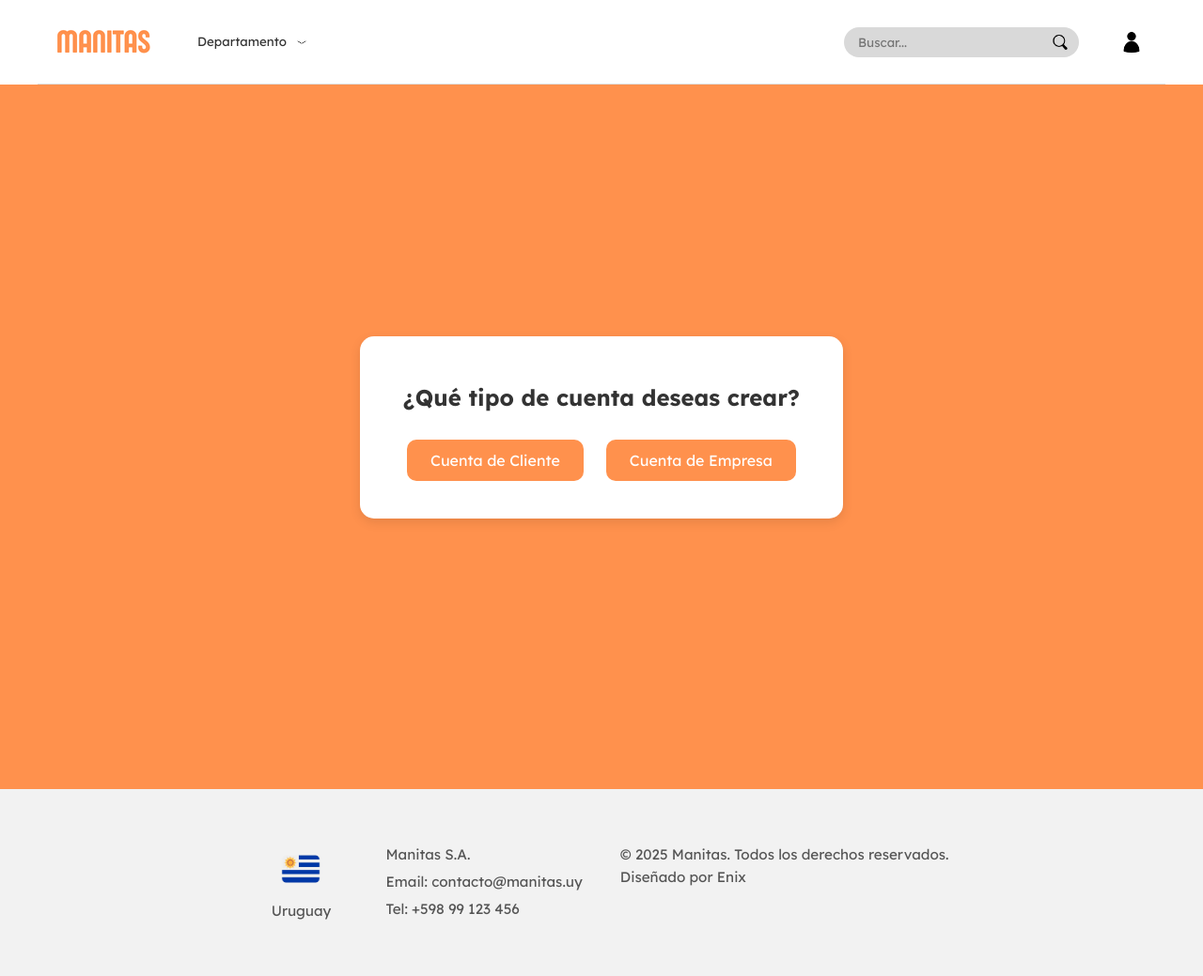
After one commit to martu12345/Proyecto, a PHP site: page /apps/VIstas/autenticacion/registro.php in a window 1280 px wide. The commit adds this page. Shown: the whole page at 94% size. Run offline with PHP 8.4, Linux system fonts and the light colour scheme.

Commit message:
Creacion de incio de sesion y registro

```diff
--- a/apps/Controlador/controlador.txt
+++ /dev/null
@@ -1 +0,0 @@
-Hola
--- /dev/null
+++ b/apps/VIstas/autenticacion/registro.php
@@ -0,0 +1,94 @@
+<!DOCTYPE html>
+<html lang="es">
+<head>
+    <meta charset="UTF-8">
+    <meta name="viewport" content="width=device-width, initial-scale=1.0">
+    <title>Manitas - Registro</title>
+    <link rel="stylesheet" href="/Proyecto/public/css/fonts.css">
+    <link rel="stylesheet" href="/Proyecto/public/css/layout/navbar.css">
+    <link rel="stylesheet" href="/Proyecto/public/css/layout/footer.css">
+    <link rel="stylesheet" href="/Proyecto/public/css/paginas/registro.css">
+</head>
+<body>
+    <?php include '../layout/navbar.php'; ?>
+
+    <div class="login-background">
+
+        <div class="tipo-cuenta-box">
+            <h2>¿Qué tipo de cuenta deseas crear?</h2>
+            <div class="tipo-cuenta-buttons">
+                <button type="button" onclick="mostrarFormulario('cliente')">Cuenta de Cliente</button>
+                <button type="button" onclick="mostrarFormulario('empresa')">Cuenta de Empresa</button>
+            </div>
+        </div>
+
+
+        <div class="login-box" id="formulario-registro" style="display:none;">
+            <h2>Registro</h2>
+            <form action="procesar_registro.php" method="POST">
+
+                <!-- Campos para cliente -->
+                <div id="campos-cliente" style="display:none;">
+                    <label for="nombre">Nombre</label>
+                    <input type="text" id="nombre" name="nombre" placeholder="Lucas" required>
+
+                    <label for="apellido">Apellido</label>
+                    <input type="text" id="apellido" name="apellido" placeholder="Perez" required>
+
+                    <label for="email-cliente">Email</label>
+                    <input type="email" id="email-cliente" name="email" placeholder="yolucas@gmail.com" required>
+
+                    <label for="password-cliente">Contraseña</label>
+                    <input type="password" id="password-cliente" name="password" placeholder="lucas123" required>
+                </div>
+
+
+                <div id="campos-empresa" style="display:none;">
+                    <label for="nombre_empresa">Nombre</label>
+                    <input type="text" id="nombre_empresa" name="nombre_empresa" placeholder="Empresa S.A." required>
+
+                    <label for="email-empresa">Email</label>
+                    <input type="email" id="email-empresa" name="email" placeholder="contacto@empresaejemplo.com" required>
+
+                    <label for="password-empresa">Contraseña</label>
+                    <input type="password" id="password-empresa" name="password" placeholder="empresa123" required>
+
+                    <label for="telefono">Teléfono</label>
+                    <input type="text" id="telefono" name="telefono" placeholder="+598 91234567" required>
+
+
+                    <label for="calle">Calle</label>
+                    <input type="text" id="calle" name="calle" placeholder="Boulevar" required>
+
+                    <label for="numero">Número de calle</label>
+                    <input type="text" id="numero" name="numero" placeholder="1103" required>
+                </div>
+
+                <div class="login-buttons">
+                    <button type="submit">Registrarse</button>
+                    <button type="button" onclick="window.location.href='login.php'">Iniciar sesión</button>
+                    <button type="button" onclick="window.location.href='/Proyecto/public/index.php'">Cancelar</button>
+                </div>
+            </form>
+        </div>
+
+    </div>
+
+    <?php include '../layout/footer.php'; ?>
+
+    <script>
+        function mostrarFormulario(tipo) {
+            document.querySelector('.tipo-cuenta-box').style.display = 'none';
+            document.getElementById('formulario-registro').style.display = 'block';
+
+            if(tipo === 'cliente') {
+                document.getElementById('campos-cliente').style.display = 'block';
+                document.getElementById('campos-empresa').style.display = 'none';
+            } else if(tipo === 'empresa') {
+                document.getElementById('campos-empresa').style.display = 'block';
+                document.getElementById('campos-cliente').style.display = 'none';
+            }
+        }
+    </script>
+</body>
+</html>
--- a/apps/VIstas/layout/navbar.php
+++ b/apps/VIstas/layout/navbar.php
@@ -1,13 +1,12 @@
+<?php session_start(); ?>
 <nav class="navbar">
 
     <div class="navbar-left">
-
         <div class="logo">
-            <a href="index.php">
+            <a href="/Proyecto/public/index.php">
                 <img src="/Proyecto/public/imagen/logo/logo_manitas.png" alt="Logo">
             </a>
         </div>
-
 
         <div class="departamentos">
             <form action="departamento.php" method="POST">
@@ -25,11 +24,9 @@
         </div>
     </div>
 
-
     <div class="navbar-right">
-
         <div class="busqueda">
-            <form action="buscar.php" method="POST">
+            <form action="/Proyecto/apps/controlador/buscar.php"  method="POST">
                 <input type="text" name="q" placeholder="Buscar...">
                 <button type="submit">
                     <img src="/Proyecto/public/imagen/icono/icono_busqueda.png" alt="Buscar">
@@ -38,12 +35,17 @@
         </div>
 
 
+
+
         <div class="perfil">
-            <form action="perfil.php" method="POST">
-                <button type="submit">
-                    <img src="/Proyecto/public/imagen/icono/icono_avatar.png" alt="Mi perfil">
-                </button>
-            </form>
+            <div class="perfil-btn">
+                <img src="/Proyecto/public/imagen/icono/icono_avatar.png" alt="Mi perfil">
+            </div>
+            <div class="perfil-menu">
+                <a href=" /Proyecto/apps/Controlador/buscar.php">Iniciar sesión</a>
+                <a href="/Proyecto/apps/vistas/autenticacion/registro.php">Registrarse</a>
+            </div>
         </div>
+
     </div>
 </nav>
--- a/public/css/layout/navbar.css
+++ b/public/css/layout/navbar.css
@@ -93,19 +93,60 @@ body {
     height: 20px;
 }
 
-.perfil button {
-    border: none;
-    background: none;
-    cursor: pointer;
-    font-family: 'Lexend', sans-serif;
+/* Perfil - Dropdown con hover y delay */
+.perfil {
+    position: relative;
 }
 
-.perfil img {
+.perfil-btn {
+    cursor: pointer;
+    display: flex;
+    align-items: center;
+}
+
+.perfil-btn img {
     width: 32px;
     height: 32px;
     border-radius: 50%;
 }
 
+/* Menú oculto por defecto */
+.perfil-menu {
+    opacity: 0;
+    visibility: hidden;
+    transition: opacity 0.3s ease, visibility 0.3s ease; /* duración del efecto */
+    position: absolute;
+    top: 40px;
+    right: 0;
+    background-color: #ffffff;
+    border: 1px solid #ddd;
+    border-radius: 8px;
+    box-shadow: 0 2px 8px rgba(0,0,0,0.15);
+    flex-direction: column;
+    min-width: 150px;
+    z-index: 100;
+}
+
+.perfil-menu a {
+    padding: 10px 15px;
+    text-decoration: none;
+    color: #333;
+    display: block;
+    font-family: 'Lexend', sans-serif;
+}
+
+.perfil-menu a:hover {
+    background-color: #ff914d;
+    color: #fff;
+}
+
+/* Mostrar menú al pasar el mouse con transición */
+.perfil:hover .perfil-menu {
+    opacity: 1;
+    visibility: visible;
+}
+
+/* Responsive */
 @media (max-width: 768px) {
     .navbar {
         flex-direction: column;
--- a/public/css/layout/secciones.css
+++ b/public/css/layout/secciones.css
@@ -27,13 +27,13 @@
     align-items: center;
     justify-content: space-between;
     padding: 20px 25px;
-    border: 1px solid #ddd;
+    border: 1px solid #000000;
     border-radius: 10px;
     text-decoration: none;
     color: #333;
     width: 220px;
     height: 100px;
-    background-color: #f9f9f9;
+    background-color: #f9f9f97a;
     transition: transform 0.2s, box-shadow 0.2s, background-color 0.2s;
     cursor: pointer;
 }
--- /dev/null
+++ b/public/css/paginas/registro.css
@@ -0,0 +1,136 @@
+
+.login-background {
+    background-color: #ff914d;
+    min-height: calc(100vh - 90px);
+    display: flex;
+    justify-content: center;
+    align-items: center;
+    padding: 20px;
+}
+
+.tipo-cuenta-box {
+    background-color: #ffffff;
+    padding: 30px 40px;
+    border-radius: 15px;
+    box-shadow: 0px 4px 12px rgba(0,0,0,0.1);
+    text-align: center;
+    margin-bottom: 20px;
+}
+
+.tipo-cuenta-box h2 {
+    margin-bottom: 20px;
+    font-family: 'Lexend', sans-serif;
+    color: #333;
+}
+
+.tipo-cuenta-buttons button {
+    background-color: #ff914d;
+    color: #fff;
+    border: none;
+    padding: 12px 25px;
+    margin: 10px;
+    border-radius: 10px;
+    cursor: pointer;
+    font-family: 'Lexend', sans-serif;
+    font-size: 16px;
+    transition: transform 0.2s, box-shadow 0.2s;
+}
+
+.tipo-cuenta-buttons button:hover {
+    transform: translateY(-2px);
+    box-shadow: 0px 4px 10px rgba(0,0,0,0.2);
+}
+
+
+.login-box {
+    background-color: #ffffff;
+    padding: 30px 40px;
+    border-radius: 15px;
+    box-shadow: 0px 4px 12px rgba(0,0,0,0.1);
+    width: 400px;
+    max-width: 100%;
+    font-family: 'Lexend', sans-serif;
+}
+
+
+.login-box h2 {
+    margin-bottom: 25px;
+    color: #333;
+    text-align: center;
+}
+
+.login-box label {
+    display: block;
+    margin-bottom: 5px;
+    font-weight: 500;
+    color: #333;
+}
+
+.login-box input {
+    width: 100%;
+    padding: 10px 15px;
+    margin-bottom: 15px;
+    border: 1px solid #ddd;
+    border-radius: 10px;
+    font-family: 'Lexend', sans-serif;
+    font-size: 14px;
+    box-sizing: border-box;
+    outline: none;
+}
+
+.login-box input:focus {
+    border-color: #ff914d;
+    box-shadow: 0px 0px 5px rgba(255,145,77,0.5);
+}
+
+.login-buttons {
+    display: flex;
+    flex-direction: column;
+    gap: 10px;
+    margin-top: 10px;
+}
+
+.login-buttons button {
+    padding: 12px;
+    border-radius: 10px;
+    border: none;
+    font-family: 'Lexend', sans-serif;
+    font-size: 16px;
+    cursor: pointer;
+    transition: transform 0.2s, box-shadow 0.2s;
+}
+
+.login-buttons button[type="submit"] {
+    background-color: #ff914d;
+    color: #fff;
+}
+
+.login-buttons button[type="submit"]:hover {
+    transform: translateY(-2px);
+    box-shadow: 0px 4px 10px rgba(0,0,0,0.2);
+}
+
+.login-buttons button[type="button"] {
+    background-color: #ddd;
+    color: #333;
+}
+
+.login-buttons button[type="button"]:hover {
+    transform: translateY(-2px);
+    box-shadow: 0px 4px 10px rgba(0,0,0,0.2);
+}
+
+@media (max-width: 480px) {
+    .login-box {
+        padding: 20px;
+    }
+
+    .tipo-cuenta-box {
+        padding: 20px;
+    }
+
+    .tipo-cuenta-buttons button {
+        width: 100%;
+        margin: 5px 0;
+    }
+}
--- a/public/index.php
+++ b/public/index.php
@@ -12,12 +12,10 @@
 
 </head>
 <body>
-
     <?php include '../apps/vistas/layout/navbar.php'; ?>
     <?php include '../apps/vistas/layout/frase.php'; ?>
     <?php include '../apps/vistas/layout/secciones.php'; ?>
     <script src="/Proyecto/public/js/secciones.js"></script>
     <?php include '../apps/vistas/layout/footer.php'; ?>
-
 </body>
 </html>
```
Also changed, not shown: apps/Controlador/buscar.php (added, +18 -0 lines), apps/VIstas/autenticacion/login.php (added, +37 -0 lines), apps/VIstas/paginas/busqueda.php (added, +72 -0 lines), public/css/paginas/busqueda.css (added, +89 -0 lines), public/css/paginas/login.css (added, +95 -0 lines), apps/Controlador/validaciones/controladorUsuario.php (renamed from apps/Controlador/controladorUsuario.php).
